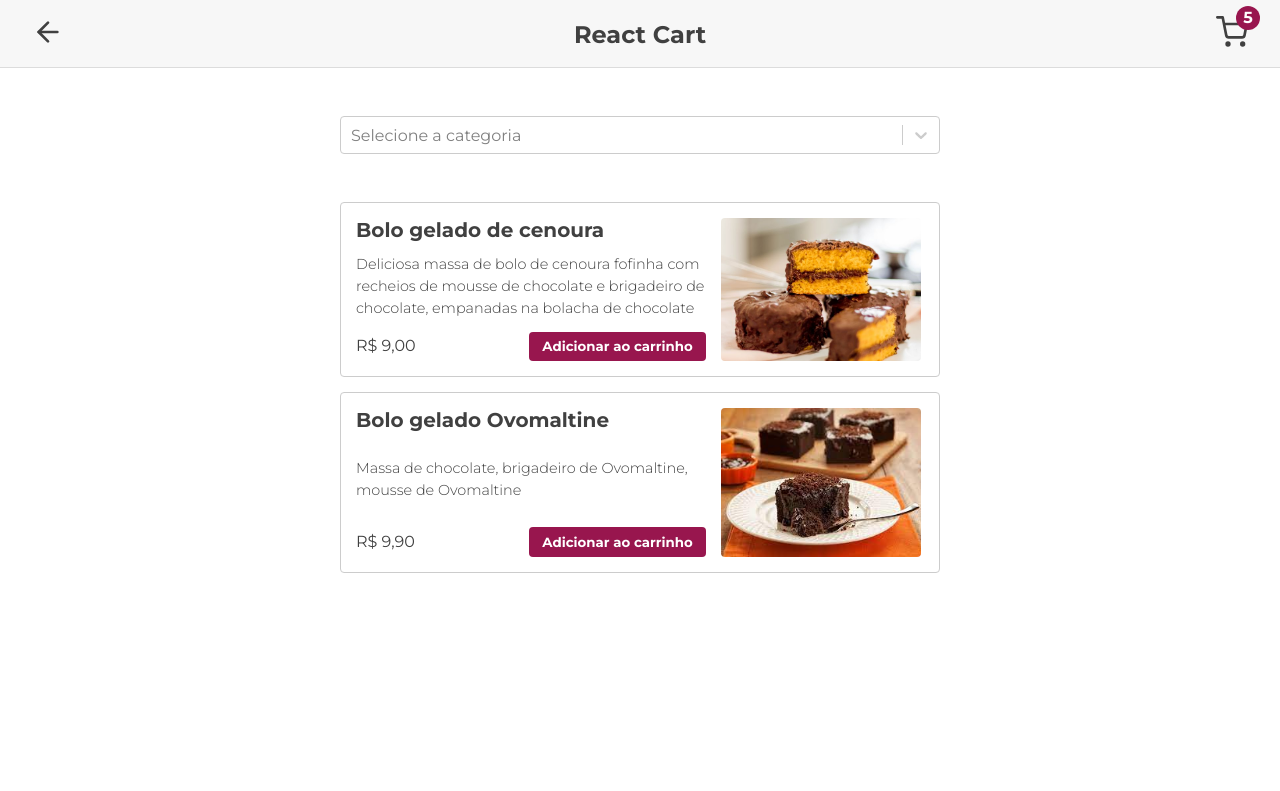
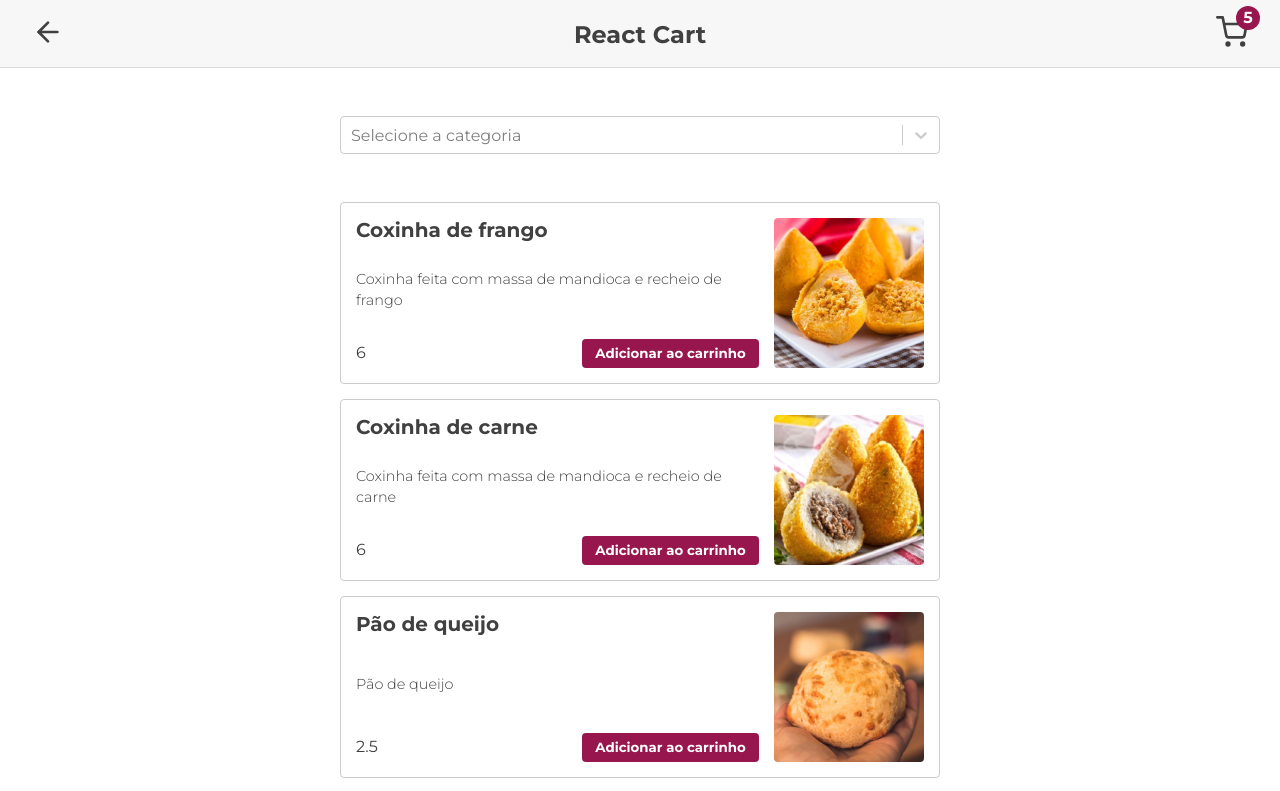
Before and after one commit to GuilhermeAmado/react-shopping-cart, a React (Create React App) app: page / in a window 1280 px wide. Shown: the top 791 px of the page. Built offline with nearby package versions, Linux system fonts and the light colour scheme; the HTML template or start-up script is replaced by a standard one.

Commit message:
add products list data and implement filter by category

```diff
--- a/src/App.js
+++ b/src/App.js
@@ -1,9 +1,7 @@
 import React from 'react';
 import GlobalStyle from './GlobalStyle';
 import Header from './components/Header';
-import CategoriesSelect from './components/CategoriesSelect';
-import ProductsList from './components/ProductsList';
-import Product from './components/Product';
+import ProductsPage from './pages/ProductsPage';
 import { CartContextProvider } from './CartContext';
 
 function App() {
@@ -11,25 +9,7 @@ function App() {
     <CartContextProvider>
       <GlobalStyle />
       <Header />
-      <CategoriesSelect />
-      <ProductsList>
-        <Product
-          name={'Bolo gelado de cenoura'}
-          description={
-            'Deliciosa massa de bolo de cenoura fofinha com recheios de mousse de chocolate e brigadeiro de chocolate, empanadas na bolacha de chocolate'
-          }
-          price={'R$ 9,00'}
-          image={'/images/bolocenoura.jpg'}
-        />
-        <Product
-          name={'Bolo gelado Ovomaltine'}
-          description={
-            'Massa de chocolate, brigadeiro de Ovomaltine, mousse de Ovomaltine'
-          }
-          price={'R$ 9,90'}
-          image={'/images/boloovomaltine.jpg'}
-        />
-      </ProductsList>
+      <ProductsPage />
     </CartContextProvider>
   );
 }
--- a/src/CartContext.js
+++ b/src/CartContext.js
@@ -7,6 +7,7 @@ export const CartContextProvider = (props) => {
   const [categories, setCategories] = useState(null);
   const [selectedCategory, setSelectedCategory] = useState(null);
   const [products, setProducts] = useState(null);
+  const [productsToDisplay, setProductsToDisplay] = useState(null);
   const [cartItems, setCartItems] = useState(null);
 
   async function getCategories() {
@@ -29,6 +30,7 @@ export const CartContextProvider = (props) => {
     });
     const data = await response.json();
     setProducts(data);
+    setProductsToDisplay(data);
   }
 
   useEffect(() => {
@@ -45,6 +47,8 @@ export const CartContextProvider = (props) => {
         setSelectedCategory,
         products,
         setProducts,
+        productsToDisplay,
+        setProductsToDisplay,
         cartItems,
         setCartItems,
       }}
--- a/src/components/CategoriesSelect.js
+++ b/src/components/CategoriesSelect.js
@@ -1,13 +1,7 @@
-import React, { useContext } from 'react';
+import React, { useContext, useEffect } from 'react';
 import styled from 'styled-components';
 import Select from 'react-select';
 import { CartContext } from '../CartContext';
-
-const options = [
-  { value: 'salgados', label: 'Salgados' },
-  { value: 'doces', label: 'Doces' },
-  { value: 'bebidas', label: 'Bebidas' },
-];
 
 const SelectContainer = styled.div`
   max-width: 600px;
@@ -15,13 +9,36 @@ const SelectContainer = styled.div`
 `;
 
 const CategoriesSelect = () => {
-  const { selectedCategory, setSelectedCategory } = useContext(CartContext);
+  const {
+    categories,
+    products,
+    setProductsToDisplay,
+    selectedCategory,
+    setSelectedCategory,
+  } = useContext(CartContext);
+
+  function handleCategoryChange(category) {
+    setSelectedCategory(category);
+  }
+
+  useEffect(() => {
+    if (selectedCategory) {
+      const filteredProducts = products.filter(
+        ({ idCategory }) => idCategory === selectedCategory.id
+      );
+      setProductsToDisplay(filteredProducts);
+    }
+  }, [products, selectedCategory, setProductsToDisplay]);
+
+  if (!products) return null;
   return (
     <SelectContainer>
       <Select
-        options={options}
+        options={categories}
+        getOptionLabel={(option) => option.name}
+        getOptionValue={(option) => option}
         value={selectedCategory}
-        onChange={setSelectedCategory}
+        onChange={(category) => handleCategoryChange(category)}
         placeholder="Selecione a categoria"
         theme={(theme) => ({
           ...theme,
--- a/src/components/Product.js
+++ b/src/components/Product.js
@@ -3,20 +3,24 @@ import styled from 'styled-components';
 
 const ProductCard = styled.li`
   width: 100%;
-  min-height: 175px;
+  /* min-height: 175px; */
+  /* min-height: 180px; */
   padding: 15px;
   border: var(--primary-border);
   border-radius: 4px;
 
   display: flex;
+  justify-content: space-between;
   gap: 15px;
 `;
 
 const ProductInfo = styled.div`
-  max-width: 350px;
+  /* max-width: 350px; */
+  width: 70%;
   line-height: 1.5;
 
   display: flex;
+  flex-grow: 1;
   flex-direction: column;
   justify-content: space-between;
   .product-name {
@@ -38,7 +42,8 @@ const ProductInfo = styled.div`
 `;
 
 const ProductImage = styled.div`
-  max-width: 200px;
+  width: 150px;
+  height: 150px;
   border-radius: 4px;
   img {
     border-radius: 4px;
@@ -65,20 +70,20 @@ const AddToCartButton = styled.button`
   }
 `;
 
-const Product = ({ name, description, price, image }) => {
+const Product = ({ product }) => {
   return (
     <ProductCard>
       <ProductInfo>
-        <h4 className="product-name">{name}</h4>
-        <p className="product-description">{description}</p>
+        <h4 className="product-name">{product.name}</h4>
+        <p className="product-description">{product.description}</p>
         <div className="product-price">
-          <p>{price}</p>
+          <p>{product.price}</p>
           <AddToCartButton>Adicionar ao carrinho</AddToCartButton>
         </div>
       </ProductInfo>
 
       <ProductImage>
-        <img src={image} alt={name} />
+        <img src={product.image} alt={product.name} />
       </ProductImage>
     </ProductCard>
   );
--- /dev/null
+++ b/src/pages/ProductsPage.js
@@ -0,0 +1,22 @@
+import React, { useContext } from 'react';
+import CategoriesSelect from '../components/CategoriesSelect';
+import ProductsList from '../components/ProductsList';
+import Product from '../components/Product';
+import { CartContext } from '../CartContext';
+
+const ProductsPage = () => {
+  const { productsToDisplay } = useContext(CartContext);
+  if (!productsToDisplay) return null;
+  return (
+    <>
+      <CategoriesSelect />
+      <ProductsList>
+        {productsToDisplay.map((product) => (
+          <Product key={product.id} product={product} />
+        ))}
+      </ProductsList>
+    </>
+  );
+};
+
+export default ProductsPage;
```
Also changed, not shown: src/pages/CartPage.js (added, +7 -0 lines).
